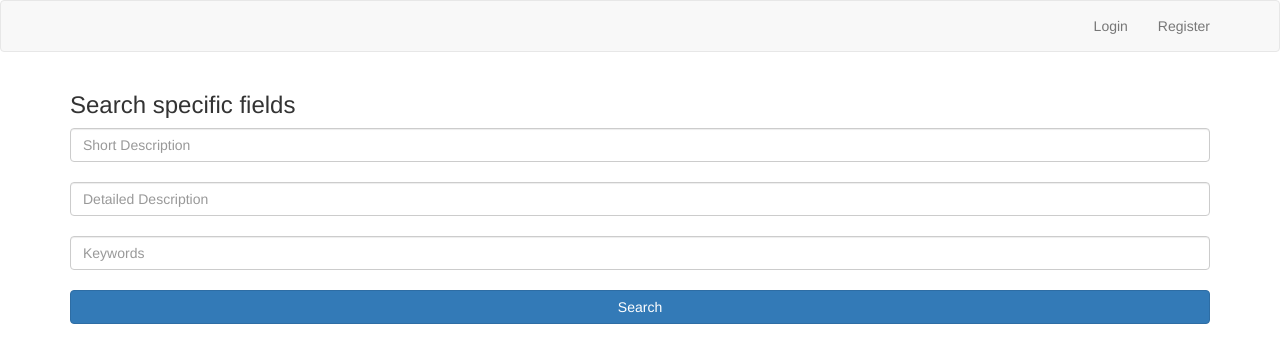
After one commit to mgstigler/cs3240-s15-team19, a Django app: template secure_witness/templates/advanced_search.html in a window 1280 px wide. The commit adds this page. Shown: the top 363 px of the page. Run offline with Django 3.2, Linux system fonts and the light colour scheme; the template is opened without the code that fills it, so the values that code supplies are empty; parts of the project's set-up code (start-up, migrations or seed data) failed here and were passed over; some libraries are stand-ins or nearby versions.

Commit message:
Updated with Advanced Search

```diff
--- a/group/urls.py
+++ b/group/urls.py
@@ -2,7 +2,6 @@ from django.conf.urls import patterns, include, url
 from django.contrib.staticfiles.urls import staticfiles_urlpatterns
 from django.conf import settings
 from django.contrib import admin
-
 import secure_witness.views
 from secure_witness.views import saved
 
@@ -94,6 +93,9 @@ urlpatterns = patterns('',
     #/confirm/111
     url(r'confirm/(?P<activation_key>\w+)/$', secure_witness.views.register_confirm, name='register-confirm'),
 
+    #/advanced-search/
+    url(r'^advanced-search/$', secure_witness.views.advanced_search, name='advanced-search'),
+
 )
 
 urlpatterns += staticfiles_urlpatterns()
--- /dev/null
+++ b/secure_witness/templates/advanced_search.html
@@ -0,0 +1,19 @@
+{% extends "base.html" %}
+
+{% block content %}
+
+<div class="container">
+
+    <h3>Search specific fields</h3>
+    <form method="post" enctype="multipart/form-data">
+        {% csrf_token %}
+         <input class="form-control" type="text" name="short_description" value="" placeholder="Short Description" size="50" aria-describedby="basic-addon1"/><br />
+         <input class="form-control" type="text" name="detailed_description" value="" placeholder="Detailed Description" size="50" aria-describedby="basic-addon1"/><br />
+        <input class="form-control" type="text" name="keywords" value="" placeholder="Keywords" size="50" aria-describedby="basic-addon1"/><br />
+
+        <input class="btn btn-primary col-md-12" type="submit" value="Search" />
+    </form>
+
+</div>
+
+{% endblock %}
--- a/secure_witness/templates/navigation.html
+++ b/secure_witness/templates/navigation.html
@@ -7,8 +7,9 @@
             <li>
                 <form class="navbar-form" method="GET" action="{% url 'search' %}">
                   <input class="form-control" type="text" placeholder="Search" name="q" />
-                  <input class="btn btn-default" type="submit" />
+                  <input class="btn btn-default" type="submit" value="Search"/>
                 </form>
+                <li><a href="{% url 'advanced-search' %}">Advanced Search</a></li>
             </li>
 
             <!-- Browse Dropdown -->
```
Also changed, not shown: secure_witness/views.py (+16 -0 lines), secure_witness/migrations/0005_auto_20150427_0242.py (added).
